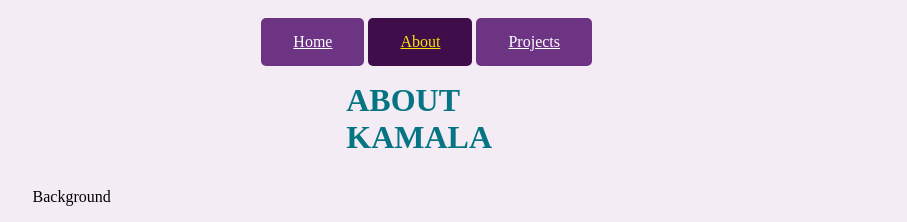
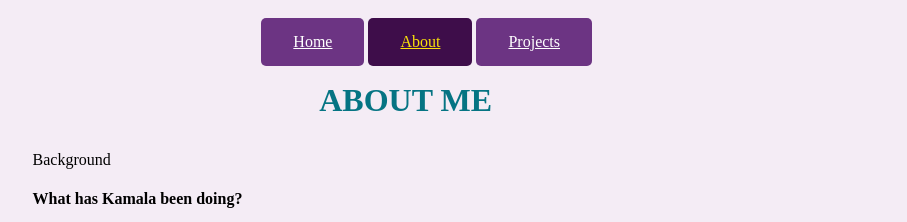
Before and after one commit to FrankKamala/portfolio, a plain HTML site: page about.html in a window 1280 px wide. Shown: the top 222 px of the page, without its empty margins (180-1087 px from the left). Drawn offline with Linux system fonts and the light colour scheme.

Commit message:
edit project.html and about.html h2

```diff
--- a/about.html
+++ b/about.html
@@ -13,7 +13,7 @@
     <a href="projects.html" class="button">Projects</a>
     </div>
     <div class="about-h2">
-      <h2>ABOUT<br/>KAMALA</h2>
+      <h2>ABOUT ME</h2>
 
     </div>
 
```
Also changed, not shown: projects.html (+1 -1 lines).
